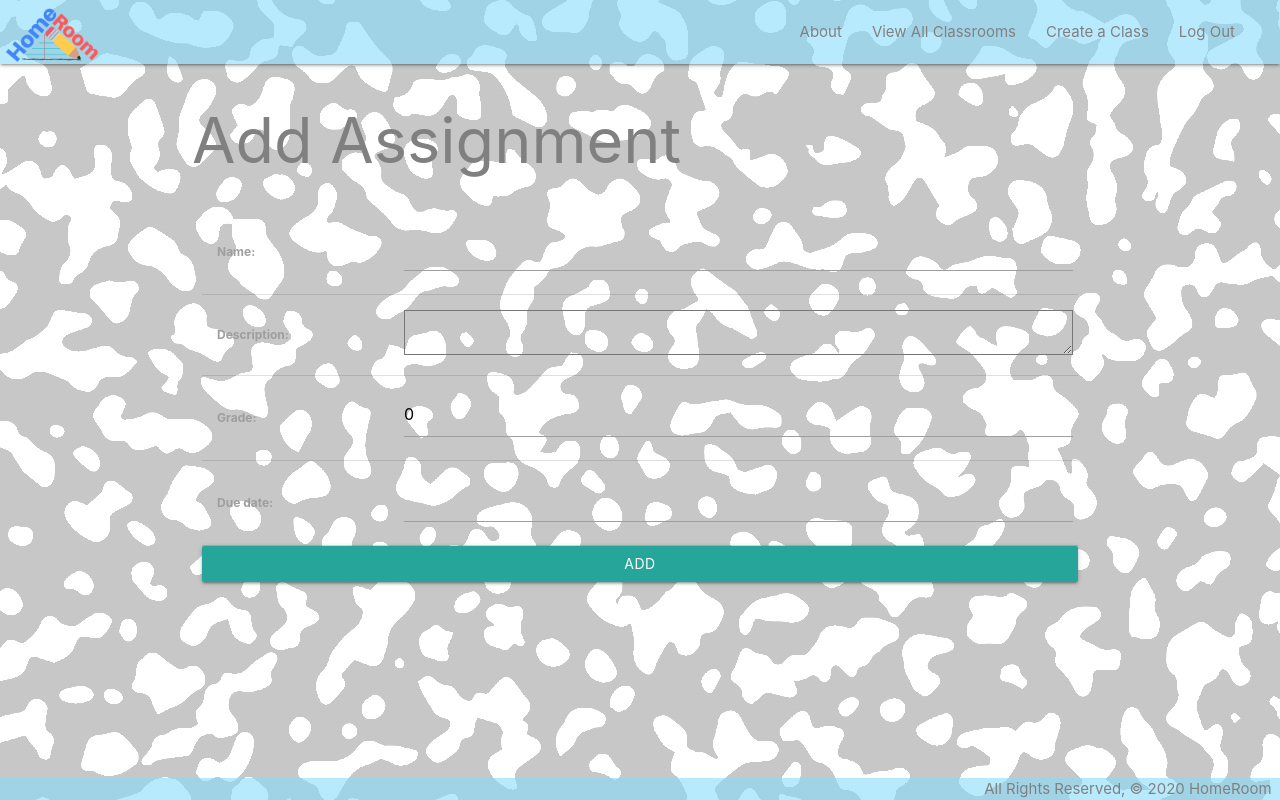
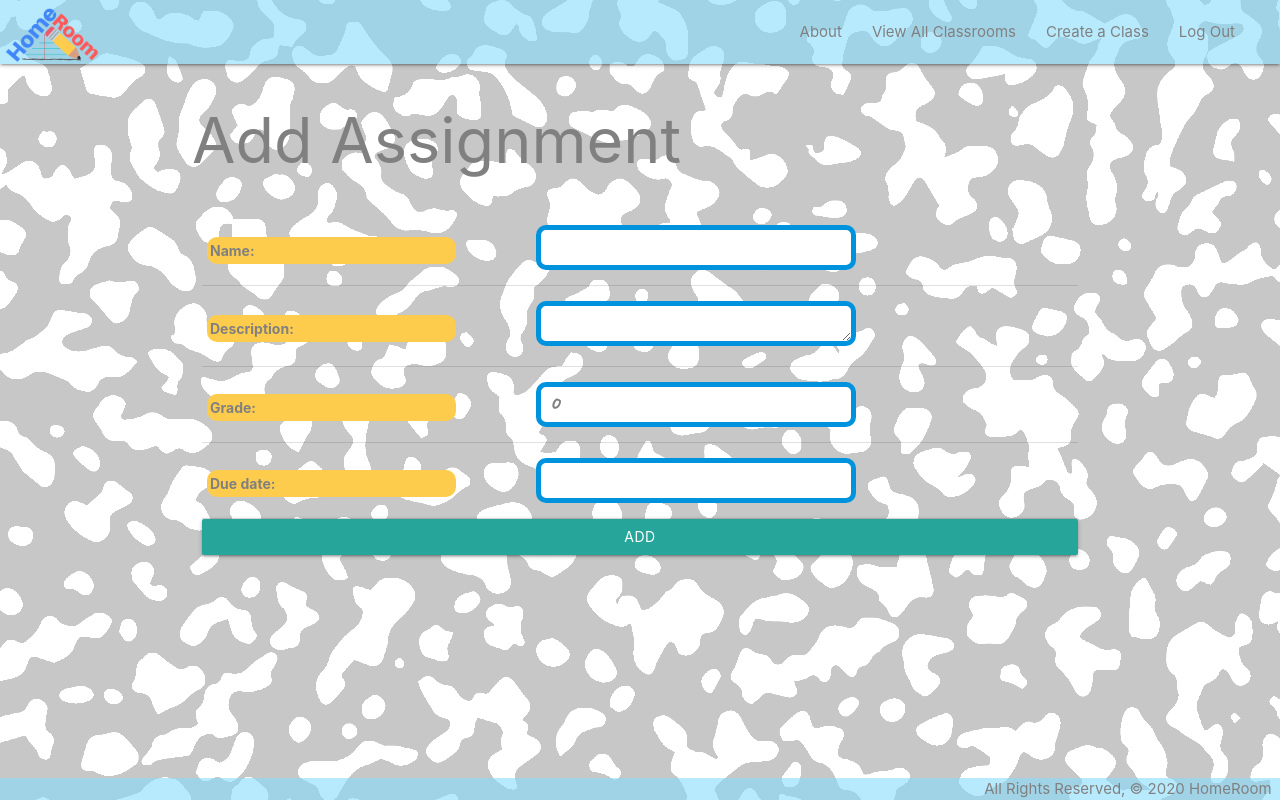
Before and after one commit to MarcialBot/HomeRoom, a Django app: page /classrooms/1/create_assignment/ in a window 1280 px wide. Run offline with Django 3.2, Linux system fonts and the light colour scheme; the visitor is signed in with stand-in values (Sample User, id 1).

Commit message:
Add touch ups to css

```diff
--- a/main_app/static/css/style.css
+++ b/main_app/static/css/style.css
@@ -70,8 +70,14 @@ span.helptext{
 
 label {
     text-align: left;
-    padding: 0px 10px 0px 10px;
+    padding: 0px;
     display: flex;
+    color:gray;
+    background-color: #FECC4D;
+    border-radius: 10px;
+    margin: 10px 150px 5px 0px;
+    padding: 3px;
+    font-size: 14px;
 }
 
  p {
@@ -178,6 +173,69 @@ label {
 }
 
 #id_subject {
+    padding: 0px 40px 0px 100px;
+    box-sizing: border-box;
+    background-color: white;
+    border: 5px solid;
+    border-color: #0093dd;
+    border-radius: 10px;
+    outline: darkblue;
+    height: 3rem;
+    width: 70%;
+    font-size: 30px;
+    margin: 0 -40px 0px -80px;
+    font-family: 'Nanum Pen Script', cursive;
+
+}
+
+#id_description {
+    padding: 0px 40px 0px 100px;
+    box-sizing: border-box;
+    background-color: white;
+    border: 5px solid;
+    border-color: #0093dd;
+    border-radius: 10px;
+    outline: darkblue;
+    height: 3rem;
+    width: 70%;
+    font-size: 16px;
+    margin: 0 -40px 0px -80px;
+    font-family: 'Nanum Pen Script', cursive;
+    color: gray;
+}
+
+#id_username {
+
+    padding: 0px 10px 0px 10px;
+    box-sizing: border-box;
+    background-color: white;
+    border: 5px solid;
+    border-color: #0093dd;
+    border-radius: 10px;
+    height: 3rem;
+    width: 70%;
+    font-size: 20px;
+    margin: 0 0 8px 0;
+    font-family: 'Nanum Pen Script', cursive;
+}
+
+
+#id_name {
+
+    padding: 0px 10px 0px 10px;
+    box-sizing: border-box;
+    background-color: white;
+    border: 5px solid;
+    border-color: #0093dd;
+    border-radius: 10px;
+    height: 3rem;
+    width: 70%;
+    font-size: 20px;
+    margin: 0 -40px 0px -80px;
+    font-family: 'Nanum Pen Script', cursive;
+}
+
+#id_grade {
     padding: 0px 10px 0px 10px;
     box-sizing: border-box;
     background-color: white;
@@ -188,9 +246,24 @@ label {
     height: 3rem;
     width: 70%;
     font-size: 30px;
-    margin: 0 0 8px 10px;
+    margin: 0 -40px 0px -80px;
     font-family: 'Nanum Pen Script', cursive;
-
+    color: gray;
+}
+#id_due_date {
+    padding: 0px 10px 0px 10px;
+    box-sizing: border-box;
+    background-color: white;
+    border: 5px solid;
+    border-color: #0093dd;
+    border-radius: 10px;
+    outline: darkblue;
+    height: 3rem;
+    width: 70%;
+    font-size: 16px;
+    margin: 0 -40px 0px -80px;
+    font-family: 'Nanum Pen Script', cursive;
+    color: gray;
 }
 
 /* dashboard */
@@ -246,17 +324,8 @@ footer.page-footer {
     flex: 3 100%;
 }
 
+th {
+    margin: 10px;
+    padding:0px 5px;
 
- /* #signpgbtn {
-   display:flex;
-    position: absolute;
-    flex-flow: row;
-    flex: 3 100%;
-} */
-
-/* #classpgbtn {
-    display:flex;
-    position: absolute;
-    flex-flow: row;
-    flex: 3 100%;
-} */
+}
```
Also changed, not shown: other parts of main_app/static/css/style.css (+11 -17 lines).
